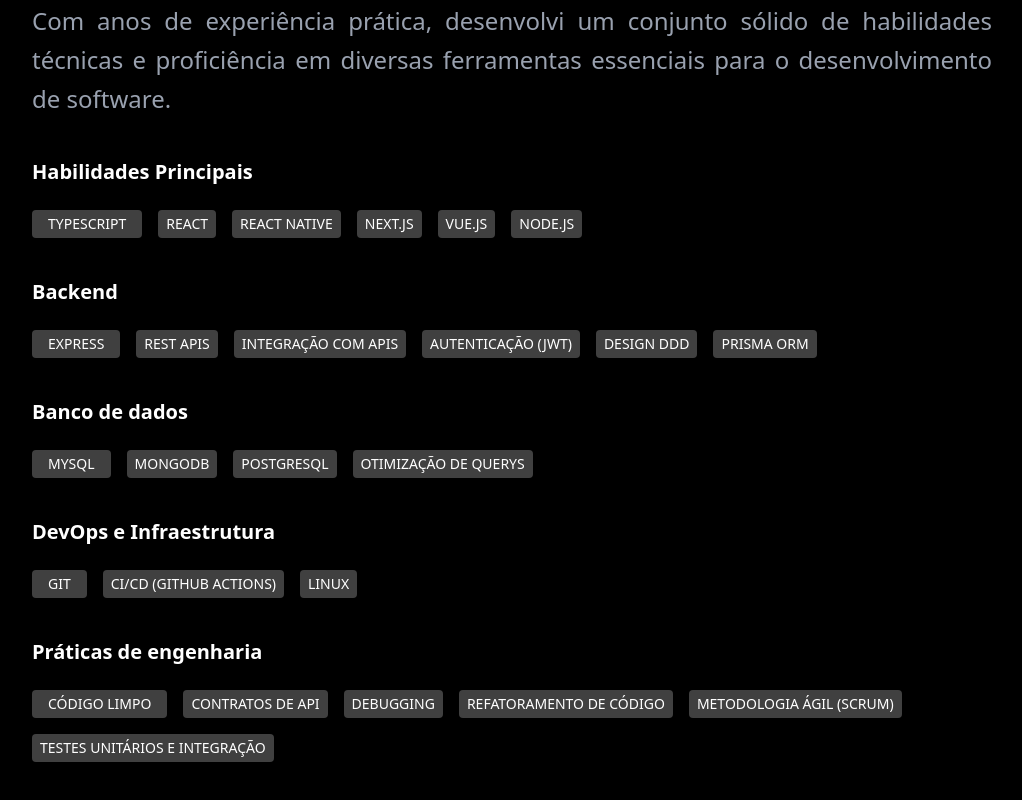
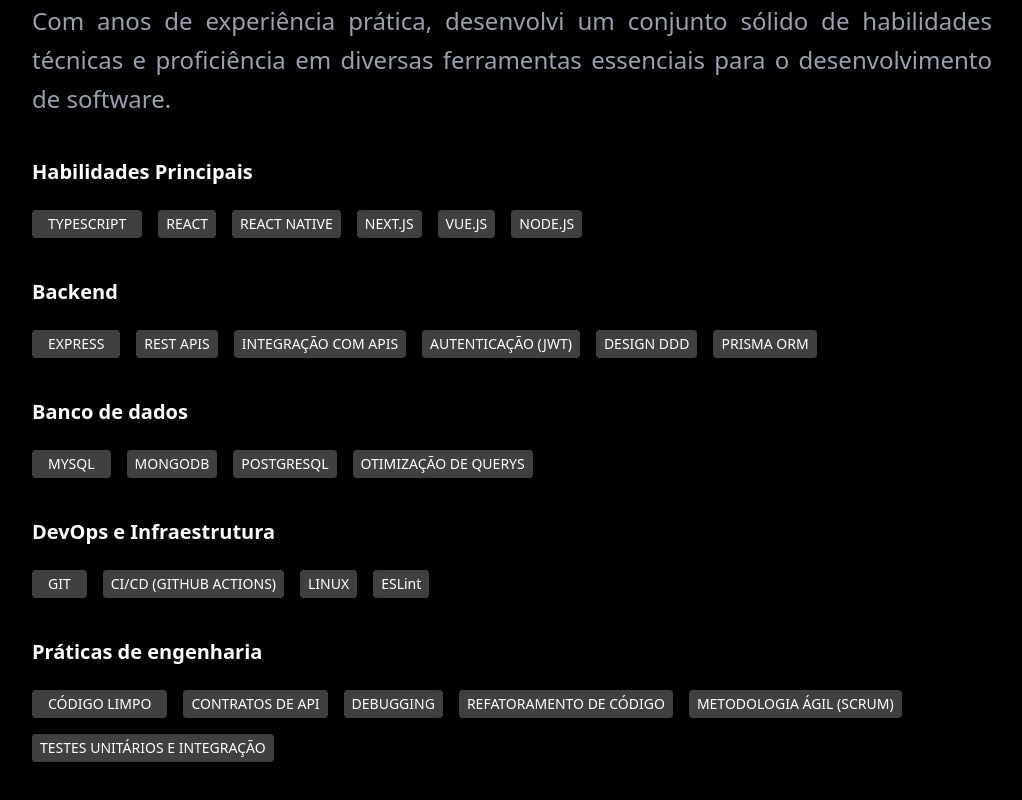
Before and after one commit to mateusbra/Portfolio, a React (Vite) app: page / in a window 1280 px wide. Shown: the part 2630-3430 px from the top of the page, without its empty margins (128-1150 px from the left). Built offline with nearby package versions, Linux system fonts and the light colour scheme.

Commit message:
feat: add ESLint

```diff
--- a/src/App.tsx
+++ b/src/App.tsx
@@ -244,6 +244,9 @@
             <div className="bg-neutral-700 rounded-sm px-2 py-1">
               <span>LINUX</span>
             </div>
+            <div className="bg-neutral-700 rounded-sm px-2 py-1">
+              <span>ESLint</span>
+            </div>
           </div>
           <h3 className="mt-10 text-xl font-bold text-white mb-6">
             Práticas de engenharia
```
